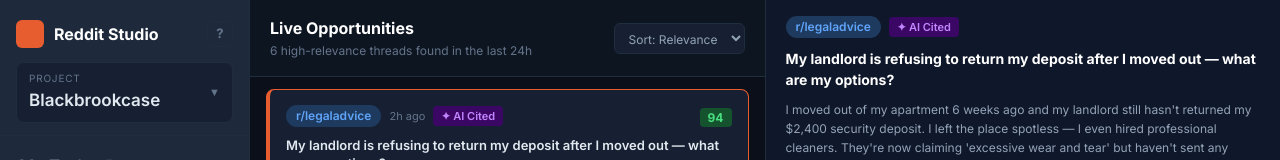
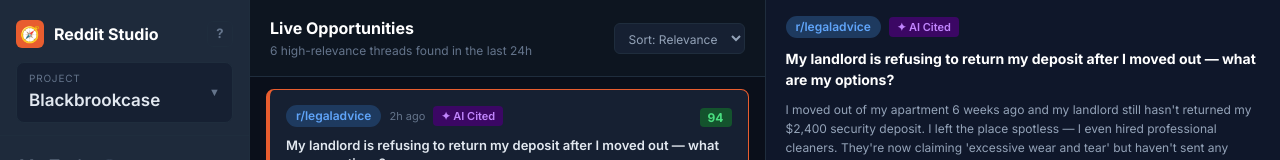
Before and after one commit to Sasi-Kiran-Reddy-Somu/PoStint, a Next.js app: page /studio in a window 1280 px wide. Shown: the top 160 px of the page. Built offline with nearby package versions, Linux system fonts and the light colour scheme.

Commit message:
Replace logo square with compass emoji
Co-Authored-By: Claude Sonnet 4.6 <noreply@anthropic.com>

```diff
--- a/src/components/studio/Sidebar.tsx
+++ b/src/components/studio/Sidebar.tsx
@@ -201,7 +201,7 @@ export default function Sidebar({ activeNav }: SidebarProps) {
         {/* Logo */}
         <div style={{ padding: "20px 16px 12px", borderBottom: `1px solid ${BORDER}` }}>
           <div style={{ display: "flex", alignItems: "center", gap: 10, marginBottom: 14 }}>
-            <div style={{ width: 28, height: 28, background: ORANGE, borderRadius: 6, flexShrink: 0 }} />
+            <div style={{ width: 28, height: 28, background: ORANGE, borderRadius: 6, flexShrink: 0, display: "flex", alignItems: "center", justifyContent: "center", fontSize: 16 }}>🧭</div>
             <span style={{ fontWeight: 700, fontSize: 16, color: "#fff", flex: 1 }}>Reddit Studio</span>
             <button
               onClick={() => { setOnboardStep(0); setOnboarding(true); }}
```
